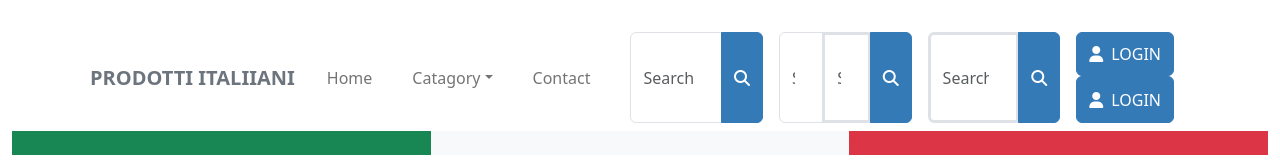
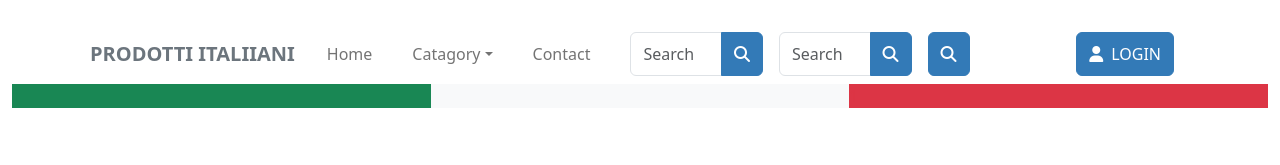
Before and after one commit to babiyy/babiyy.github.io, a website: page index.html in a window 1280 px wide. Shown: the top 165 px of the page. Drawn offline with nearby package versions, Linux system fonts and the light colour scheme.

Commit message:
Update index.html

```diff
--- a/index.html
+++ b/index.html
@@ -74,13 +74,9 @@
                     </div>
                     <div class="input-group">
                      <input class="form-control text-muted border-1" placeholder="Search code, discraption,nod " aris-label="Search" type="search">
-
-                     <input class="form-control text-muted border-3 " placeholder="Search by code " aris-label="Search" type="search">
                      <button class="btn btn-primary me-3" type="submit"><i class="fas fa-search "></i></button>
                     </div>
                     <div class="input-group">
-                     <input class="form-control text-muted border-3" placeholder="Search code, discraption,nod " aris-label="Search" type="search">
-
                      <button class="btn btn-primary me-3" type="submit"><i class="fas fa-search"></i></button>
                     </div>
 
@@ -88,7 +84,7 @@
                      <div class="iupt-group ">
 
                      <button class="btn btn-primary " type="submit"><span class="d-flex" style="height: 30px; align-items: center "> <i class="fas fa-user me-2"></i>LOGIN </span></button>
-                     <button class="btn btn-primary " type="submit"><span class="d-flex" style="height: 33px; align-items: center "> <i class="fas fa-user me-2"></i>LOGIN </span></button>
+
 
                      </div>
                  </from>
```
